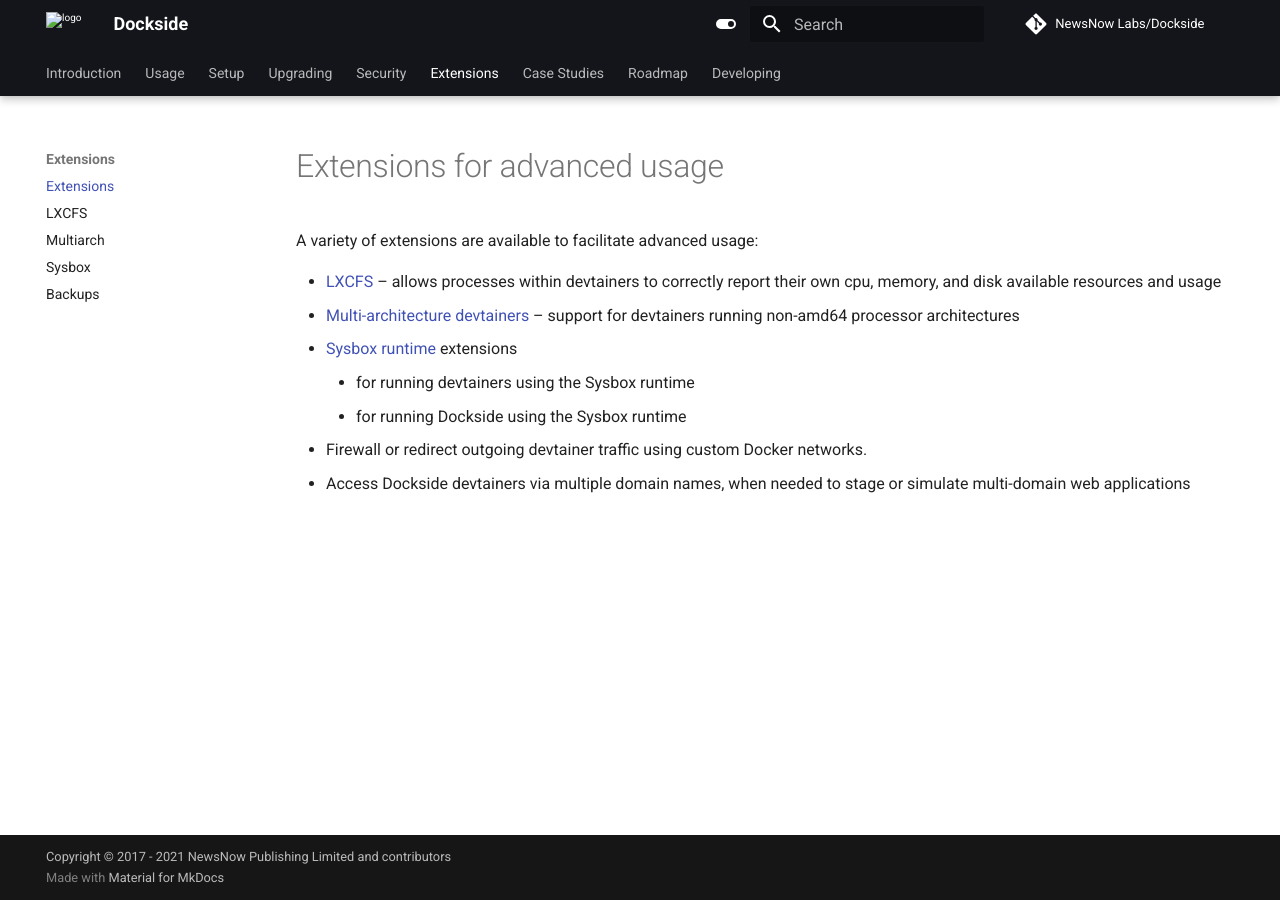
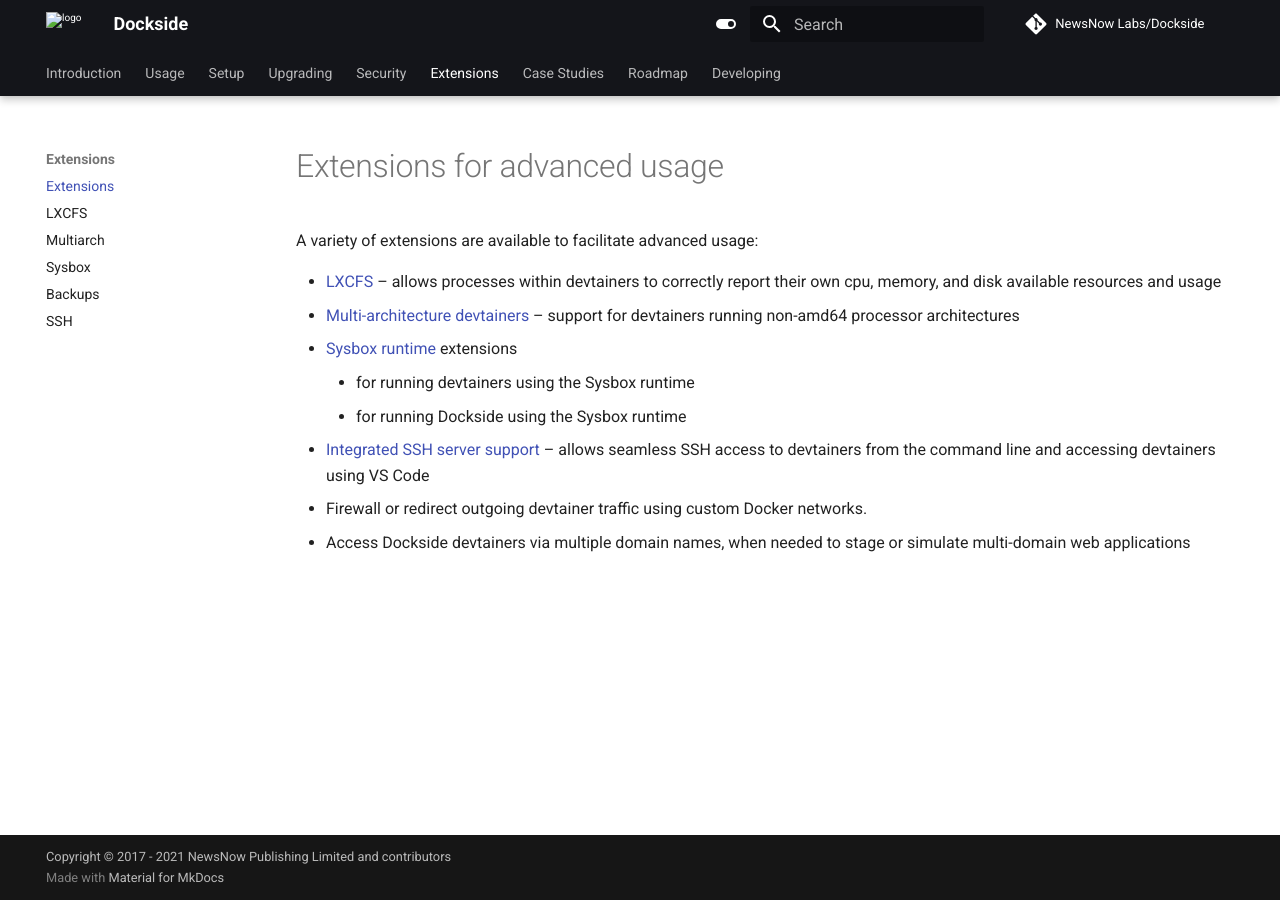
Before and after one commit to newsnowlabs/dockside, an MkDocs documentation site: the page built from docs/extensions.md, in a window 1280 px wide. Built offline with MkDocs 1.6.1 and Material for MkDocs 9.7.7, drawn with Linux system fonts in a browser that asks for light colours; comment, search, counter and statistics services are not loaded.

Commit message:
Documentation: minor fixes and updates

```diff
--- a/docs/extensions.md
+++ b/docs/extensions.md
@@ -7,5 +7,6 @@ A variety of extensions are available to facilitate advanced usage:
 - [Sysbox runtime](extensions/runtimes/sysbox.md) extensions
     - for running devtainers using the Sysbox runtime
     - for running Dockside using the Sysbox runtime
+- [Integrated SSH server support](extensions/ssh.md) -- allows seamless SSH access to devtainers from the command line and accessing devtainers using VS Code
 - Firewall or redirect outgoing devtainer traffic using custom Docker networks.
 - Access Dockside devtainers via multiple domain names, when needed to stage or simulate multi-domain web applications
--- a/mkdocs.yml
+++ b/mkdocs.yml
@@ -87,6 +87,7 @@ nav:
     - Multiarch: extensions/multiarch.md
     - Sysbox: extensions/runtimes/sysbox.md
     - Backups: extensions/backups.md
+    - SSH: extensions/ssh.md
   - Case Studies: case-studies/NewsNow.md
   - Roadmap: roadmap.md
   - Developing:
```
Also changed, not shown: docs/README.md (+2 -2 lines), docs/extensions/runtimes/sysbox.md (+2 -2 lines), docs/securing.md (+1 -1 lines), docs/usage.md (+1 -1 lines).
